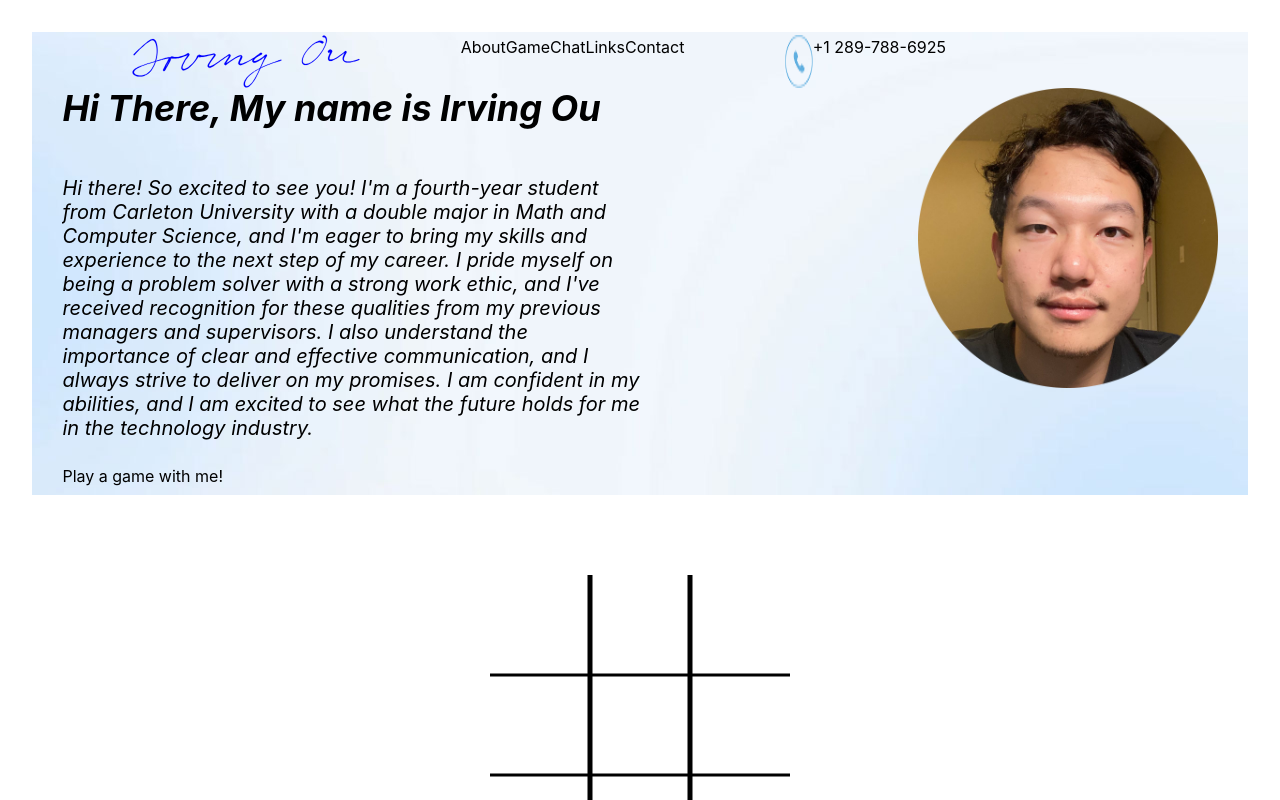
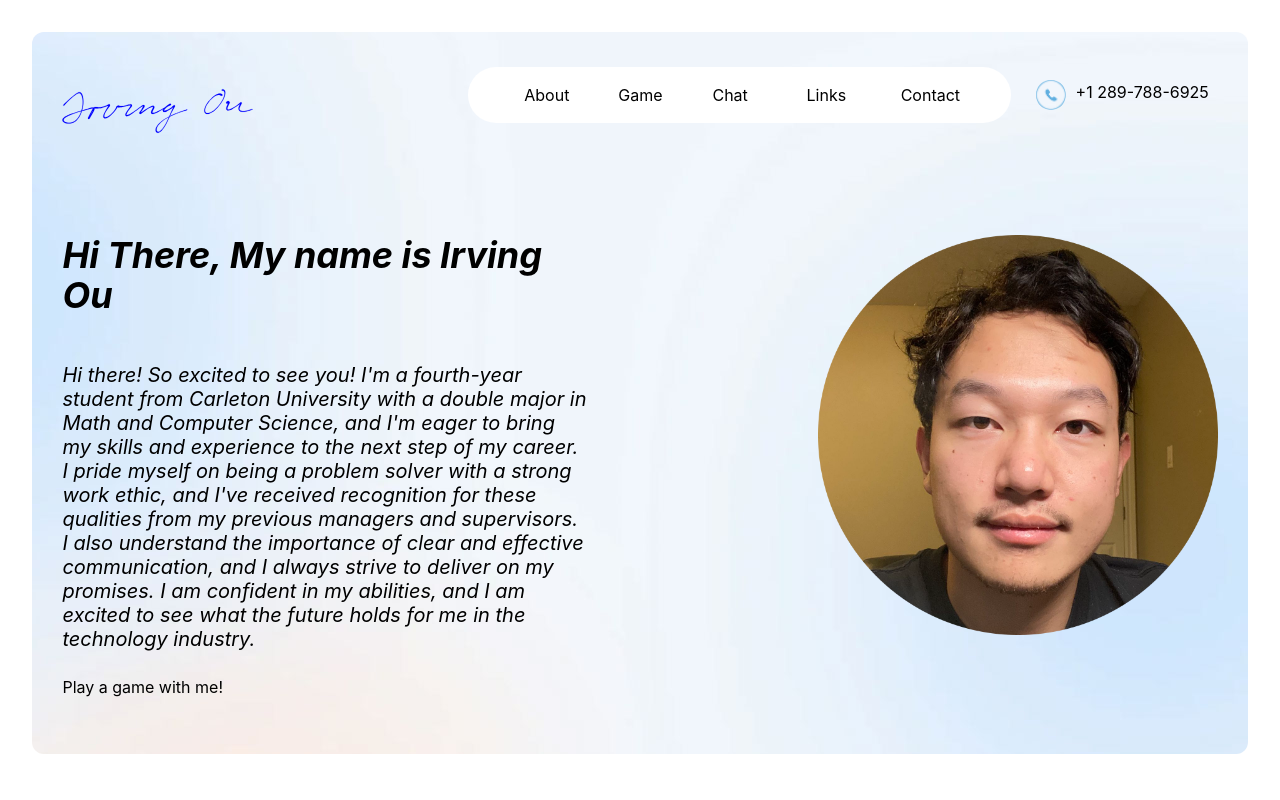
Before and after one commit to Irvingouj/my-website-nextjs, a Next.js app: page / in a window 1280 px wide. Shown: the top 800 px of the page. Built offline with nearby package versions, Linux system fonts and the light colour scheme; a web font is replaced by a local one.

Commit message:
fix: fixing more css, I think good so far

```diff
--- a/src/components/Game/About.tsx
+++ b/src/components/About.tsx
@@ -1,4 +1,4 @@
-import { GetText } from '../../utils/TextSource';
+import { GetText } from '../utils/TextSource';
 import TopBar from '@/components/NavBar/TopNavBar';
 import Image from 'next/image';
 import { FC } from 'react';
@@ -6,11 +6,14 @@ import { FC } from 'react';
 const About: FC = () => (
   <div
     id="About"
-    className="w-full mt-[2rem] pt-[0.18rem] pb-[0.46rem] bg-main-background flex flex-col"
+    className="w-full mt-[2rem] pt-[0.18rem] pb-[0.46rem]
+    bg-main-background flex flex-col min-h-[60vh] items-center
+    rounded-xl
+    "
   >
     <TopBar />
-    <div className=" w-[95%] max-w-[1200px] mx-auto flex flex-auto">
-      <div className="float-right overflow-hidden flex-1 font">
+    <div className=" w-[95%] max-w-[1200px] mx-auto flex flex-auto my-[3rem]">
+      <div className="float-right overflow-hidden flex-1 font pr-[20%]">
         <h1 style={{ fontStyle: 'italic' }}>
           Hi There, My name is {GetText.name()}
         </h1>
@@ -30,14 +33,8 @@ const About: FC = () => (
         <br />
         <p>Play a game with me!</p>
       </div>
-      <div className="flex-1 float-right">
-        <Image
-          src="/selfie.png"
-          alt="Selfie"
-          width={300}
-          height={300}
-          className="float-right"
-        />
+      <div className="float-left w-[25rem] h-[25rem] relative">
+        <Image src="/selfie.png" alt="Selfie" fill className="float-right" />
       </div>
       <div className="clear"></div>
     </div>
--- a/src/components/NavBar/TopNavBar.tsx
+++ b/src/components/NavBar/TopNavBar.tsx
@@ -17,37 +17,46 @@ export const smoothScroll = (
 
 const TopBar: FC = () => {
   return (
-    <div id="TopNavBar" className="flex flex-row w-11/12 justify-evenly">
-      <div>
-        <Image src="/irving-ou.svg" alt="logo" width={228} height={53.05} />
+    <div
+      id="TopNavBar"
+      className="flex flex-row w-[95%]
+    justify-evenly mt-[1rem] mb-[3rem] "
+    >
+      <div className="flex-1 flex flex-col">
+        <div className="flex flex-row relative flex-1 ">
+          <Image src="/irving-ou.svg" alt="logo" fill className="mt-[1rem]" />
+        </div>
       </div>
 
-      <div>
-        <a href="#" onClick={(e) => e.preventDefault()}>
-          <span></span>
-        </a>
-        <nav>
-          <div>
-            <ul className="flex ">
-              <li>
+      <div
+        className="flex-grow-[1] flex-shrink-[1] pl-[20%]
+         h-full"
+      >
+        <nav
+          className="list-disc m-4 ml-10 min-h-full
+        float-right min-w-full rounded-full bg-white"
+        >
+          <div className="min-h-full">
+            <ul className="flex m-4 pl-10  min-h-full">
+              <li className=" flex-1">
                 <a href="#">About</a>
               </li>
-              <li>
+              <li className="flex-1">
                 <a href="#Game" onClick={smoothScroll}>
                   Game
                 </a>
               </li>
-              <li>
+              <li className="flex-1">
                 <a href="#Chat" onClick={smoothScroll}>
                   Chat
                 </a>
               </li>
-              <li>
+              <li className="flex-1">
                 <a href="#Links" onClick={smoothScroll}>
                   Links
                 </a>
               </li>
-              <li>
+              <li className="flex-1">
                 <a href="#Contact" onClick={smoothScroll}>
                   Contact
                 </a>
@@ -56,11 +65,16 @@ const TopBar: FC = () => {
           </div>
         </nav>
       </div>
-      <div className="flex">
-        <Image src="/01.png" alt="phone" width={28} height={14} />
-        {GetText.phone()}
+      <div className="flex-1 flex flex-col justify-center items-center ">
+        <div className="flex-1" />
+        <div className="flex-1 flex">
+          <div className="h-[30px] w-[30px] relative mr-[10px] ">
+            <Image src="/01.png" alt="phone" fill />
+          </div>
+          {GetText.phone()}
+        </div>
+        <div className="flex-1" />
       </div>
-      <div></div>
     </div>
   );
 };
--- a/src/pages/_document.tsx
+++ b/src/pages/_document.tsx
@@ -12,7 +12,7 @@ export default function Document() {
           crossOrigin="anonymous"
         />
       </Head>
-      <body>
+      <body className="h-full">
         <Main />
         <NextScript />
       </body>
--- a/src/pages/index.tsx
+++ b/src/pages/index.tsx
@@ -1,6 +1,6 @@
+import About from '@/components/About';
 import Chatbox from '@/components/Chatbox';
 import Contacts from '@/components/Contacts';
-import About from '@/components/Game/About';
 import GameWrapper from '@/components/GameWrapper';
 import LinksWrapper from '@/components/LinksWrapper';
 import Seo from '@/components/Seo';
```
